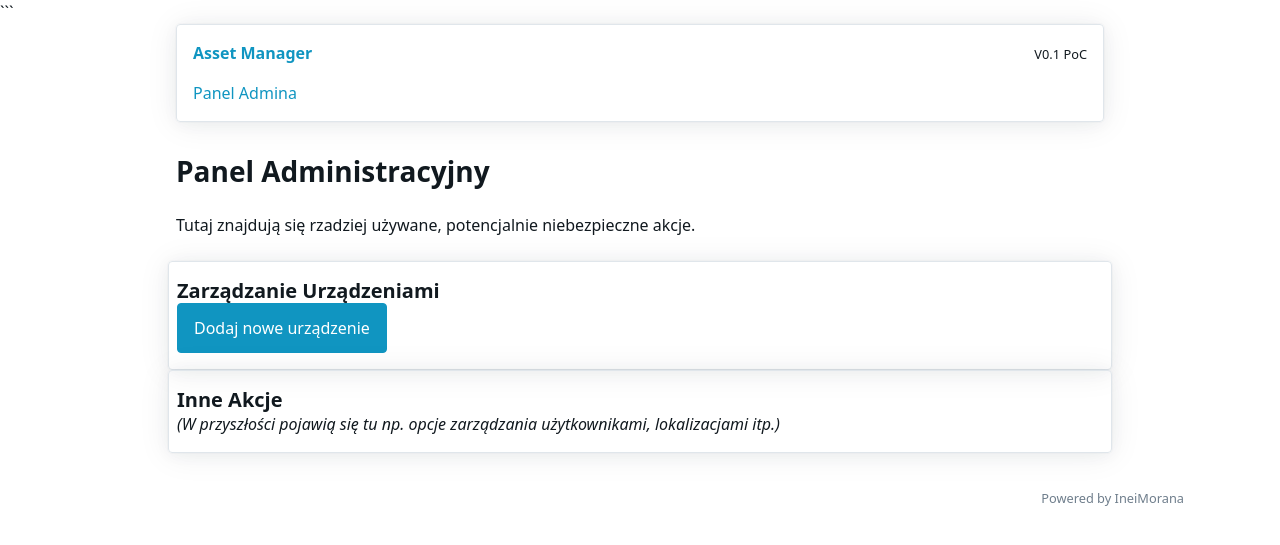
After one commit to lobay20-cpu/asset-manager, a Flask app: page /admin in a window 1280 px wide. The commit adds this page. Shown: the top 545 px of the page. Run offline with Flask 3, Linux system fonts and the light colour scheme.

Commit message:
Refactor UI - add admin panel

```diff
--- a/app.py
+++ b/app.py
@@ -17,6 +17,9 @@
 app.config['SQLALCHEMY_DATABASE_URI'] = 'sqlite:///' + os.path.join(basedir, 'database.db')
 # Wyłączamy niepotrzebne śledzenie modyfikacji, aby oszczędzić zasoby
 app.config['SQLALCHEMY_TRACK_MODIFICATIONS'] = False
+@app.route('/admin')
+def panel_admina():
+    return render_template('admin.html')
 
 # Tworzymy obiekt bazy danych, łącząc SQLAlchemy z naszą aplikacją Flask
 db = SQLAlchemy(app)
--- /dev/null
+++ b/templates/admin.html
@@ -0,0 +1,20 @@
+{% extends "base.html" %}
+
+{% block title %}Panel Administracyjny{% endblock %}
+
+{% block content %}
+    <h2>Panel Administracyjny</h2>
+    <p>Tutaj znajdują się rzadziej używane, potencjalnie niebezpieczne akcje.</p>
+
+    <div class="grid">
+        <article>
+            <h4>Zarządzanie Urządzeniami</h4>
+            <a href="{{ url_for('dodaj_urzadzenie') }}" role="button">Dodaj nowe urządzenie</a>
+        </article>
+        <article>
+            <h4>Inne Akcje</h4>
+            <p><i>(W przyszłości pojawią się tu np. opcje zarządzania użytkownikami, lokalizacjami itp.)</i></p>
+        </article>
+    </div>
+
+{% endblock %}
--- a/templates/base.html
+++ b/templates/base.html
@@ -56,6 +56,9 @@
                 <li><strong><a href="{{ url_for('index') }}">Asset Manager</a></strong></li>
                 <li><small>V0.1 PoC</small></li>
             </ul>
+            <ul>
+                <li><a href="{{ url_for('panel_admina') }}">Panel Admina</a></li>
+            </ul>
         </nav>
 
         <!-- 4. Tutaj będzie wstrzykiwana unikalna treść każdej podstrony -->
--- a/templates/index.html
+++ b/templates/index.html
@@ -7,9 +7,6 @@
         <h1>Lista Urządzeń</h1>
         <h2>Przeglądaj i zarządzaj sprzętem firmowym.</h2>
     </hgroup>
-
-    <p><a href="{{ url_for('dodaj_urzadzenie') }}" role="button">Dodaj nowe urządzenie</a></p>
-
     <figure>
         <table>
             <thead>
--- a/templates/szczegoly.html
+++ b/templates/szczegoly.html
@@ -7,6 +7,11 @@
         <h1>{{ urzadzenie.nazwa }}</h1>
         <h2>{{ urzadzenie.identyfikator_sprzetu }}</h2>
     </hgroup>
+        <!-- NOWY PRZYCISK "USUŃ" -->
+    <a href="#" class="contrast outline" role="button" onclick="return confirm('Czy na pewno chcesz trwale usunąć to urządzenie i całą jego historię?')">Usuń urządzenie</a>
+    <!-- UWAGA: Na razie href="#" nic nie robi. Podłączymy to, gdy będziemy pisać funkcję usuwania. -->
+
+    <article>
 
     <article>
         <p><strong>Producent:</strong> {{ urzadzenie.producent }}</p>
```
